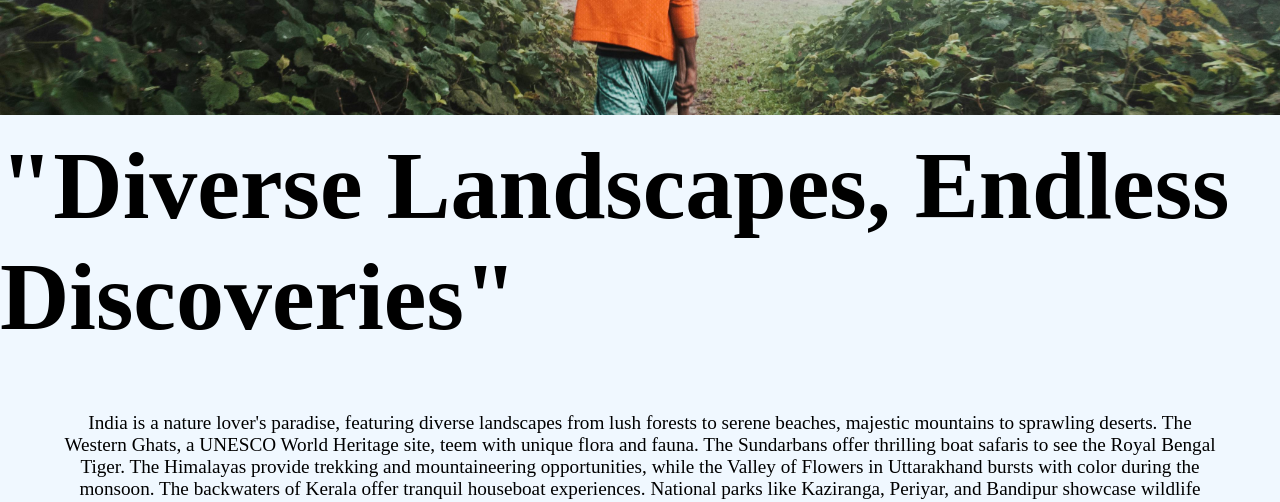
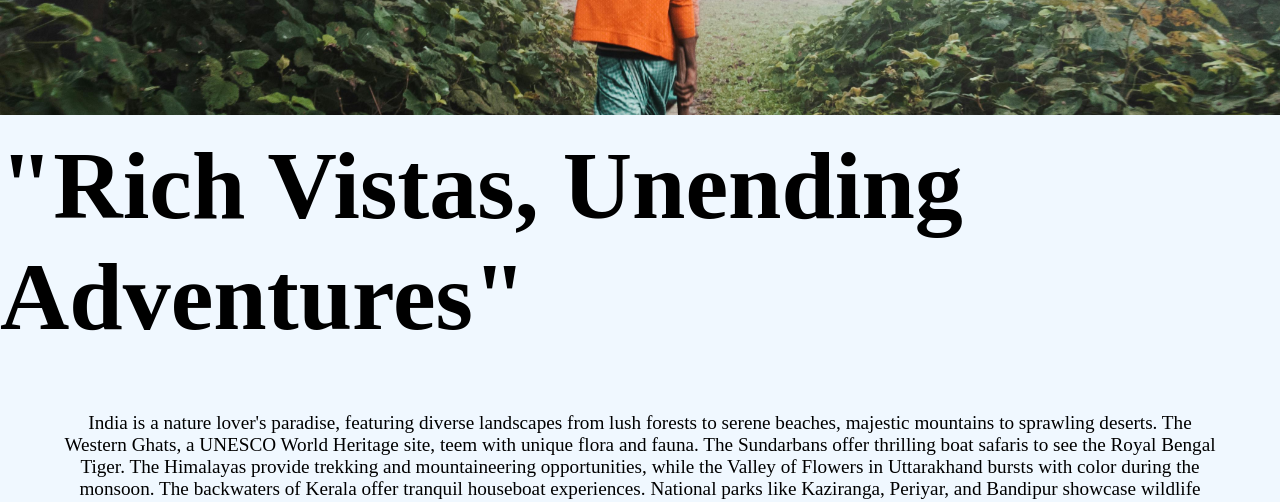
Before and after one commit to rajputanuj303/Parallex-Website, a plain HTML site: page index.html in a window 1280 px wide. Shown: the part 1500-2002 px from the top of the page. Drawn offline with Linux system fonts and the light colour scheme.

Commit message:
index.html

```diff
--- a/index.html
+++ b/index.html
@@ -31,7 +31,7 @@
         </div>
     </div>
     <div class="Content1">
-        <h1>"Diverse Landscapes, Endless Discoveries"</h1>
+        <h1>"Rich Vistas, Unending Adventures"</h1>
         <p>India is a nature lover's paradise, featuring diverse landscapes from lush forests to serene beaches,
             majestic mountains to sprawling deserts. The Western Ghats, a UNESCO World Heritage site, teem with unique
             flora and fauna. The Sundarbans offer thrilling boat safaris to see the Royal Bengal Tiger. The Himalayas
```
